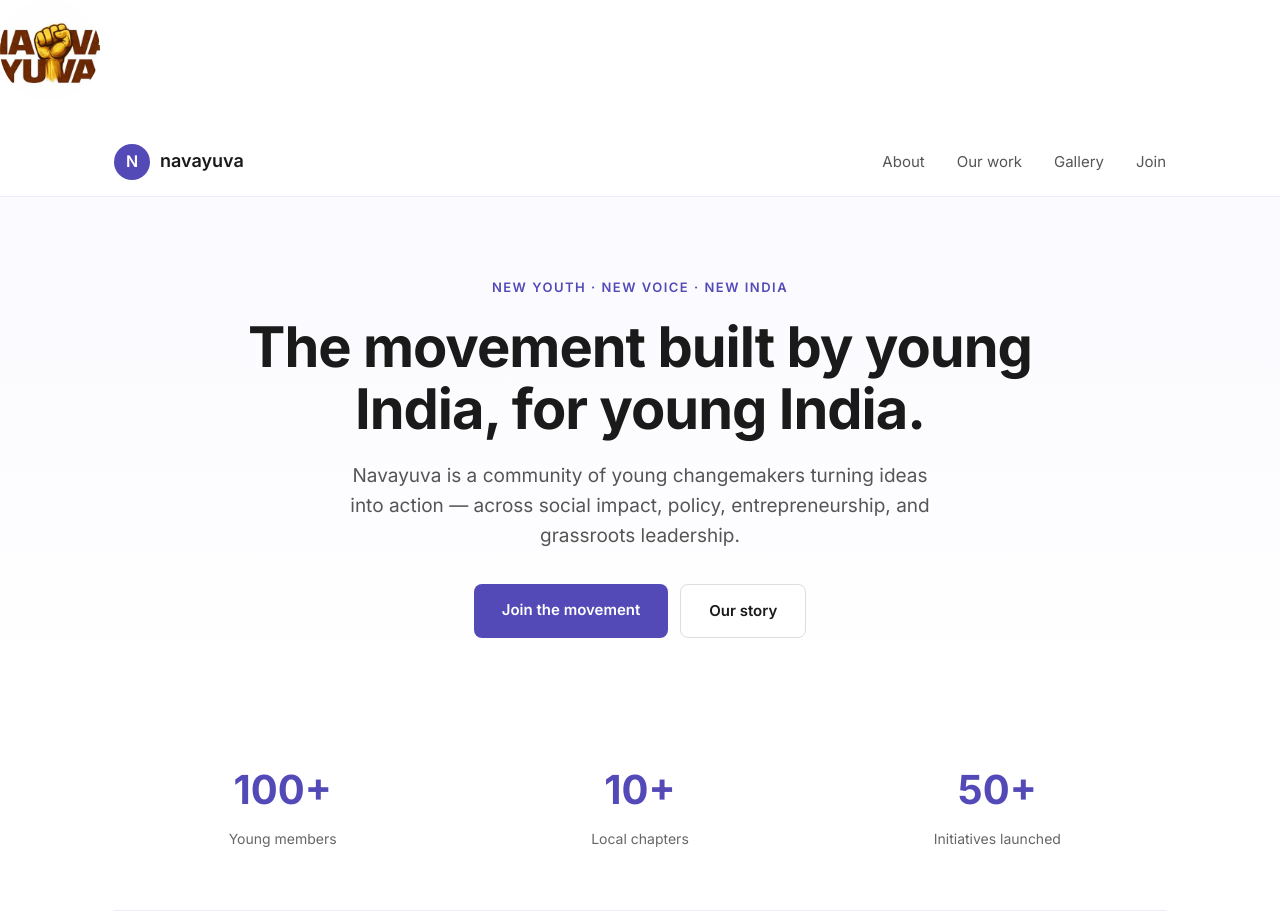
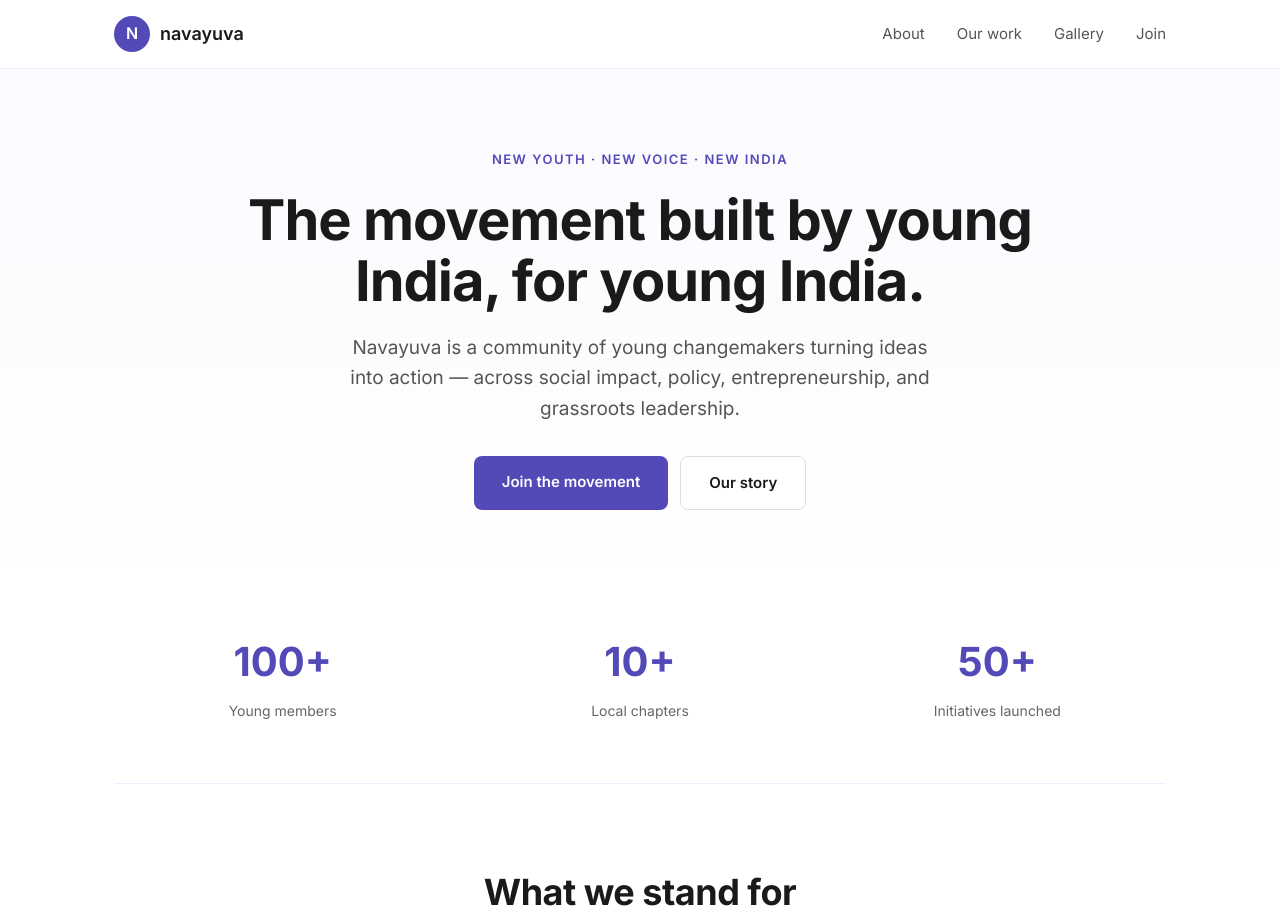
Before and after one commit to katkuri88-create/navayuva, a plain HTML site: page index.html in a window 1280 px wide. Shown: the top 924 px of the page. Drawn offline with Linux system fonts and the light colour scheme.

Commit message:
remove logo.html

```diff
--- a/index.html
+++ b/index.html
@@ -3,7 +3,6 @@
 <head>
 <meta charset="UTF-8">
 <meta name="viewport" content="width=device-width, initial-scale=1.0">
-<img src="logo.jpeg" alt="Navayuva Logo" style="width:100px; height:100px; border-radius:50%; object-fit:cover; margin-bottom:20px;">
 <title>Navayuva — New youth. New voice. New India.</title>
 <meta name="description" content="Navayuva is a community of young changemakers turning ideas into action — across social impact, policy, entrepreneurship, and grassroots leadership.">
 <link rel="preconnect" href="https://fonts.googleapis.com">
```
